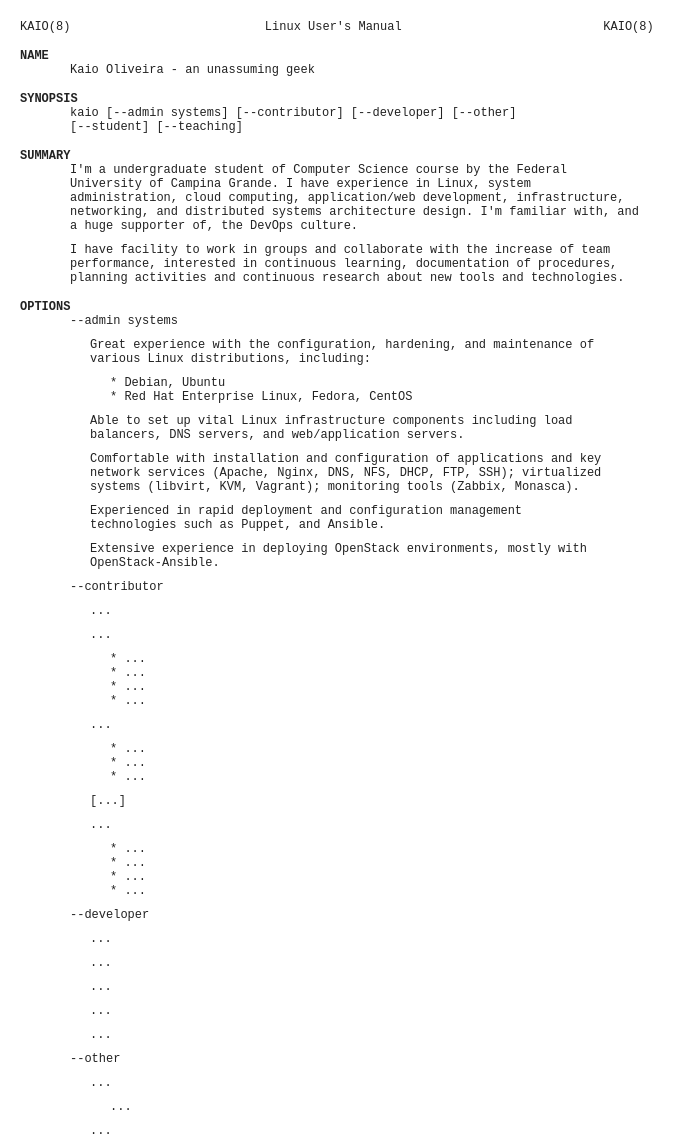
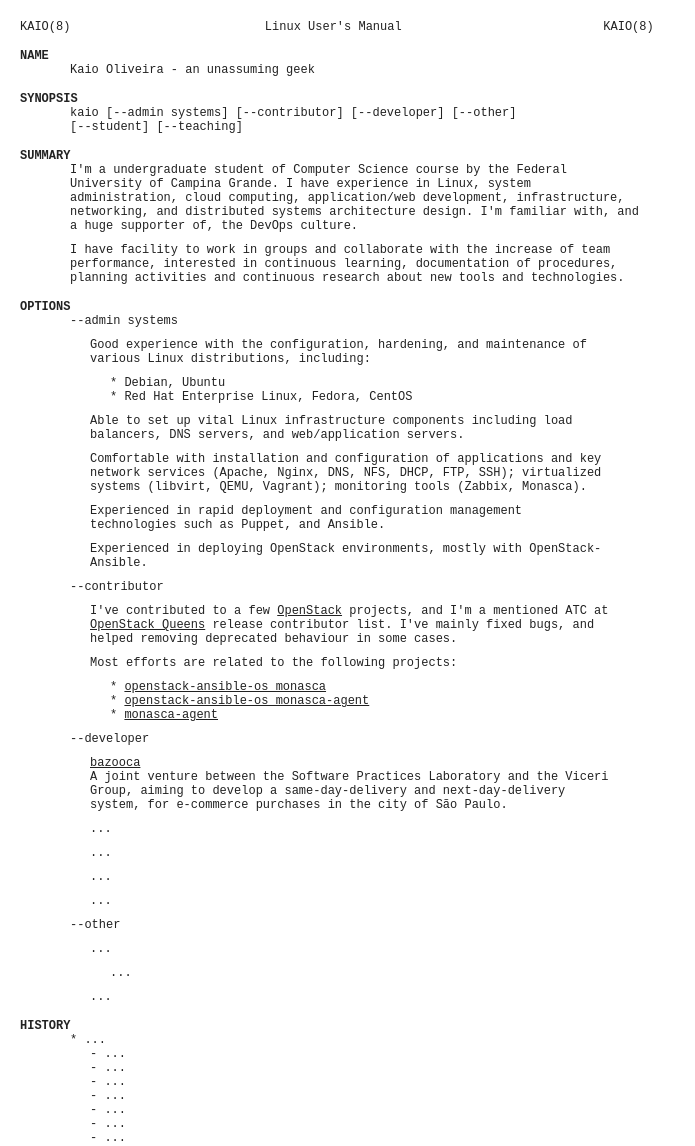
Before and after one commit to kaiokmo/kaiokmo.github.io, a plain HTML site: page index.html in a window 1280 px wide. Shown: the top 1146 px of the page, without its empty margins (0-695 px from the left). Drawn offline with Linux system fonts and the light colour scheme.

Commit message:
Update info

```diff
--- a/index.html
+++ b/index.html
@@ -37,7 +37,7 @@
   --admin systems
 </p>
 <p class="doublesubtext">
-  Great experience with the configuration, hardening, and maintenance of various Linux distributions,
+  Good experience with the configuration, hardening, and maintenance of various Linux distributions,
   including:
 </p>
 <p class="triplesubtext">
@@ -50,55 +50,38 @@
 </p>
 <p class="doublesubtext">
   Comfortable with installation and configuration of applications and key network services (Apache,
-  Nginx, DNS, NFS, DHCP, FTP, SSH); virtualized systems (libvirt, KVM, Vagrant); monitoring tools (Zabbix, Monasca).
+  Nginx, DNS, NFS, DHCP, FTP, SSH); virtualized systems (libvirt, QEMU, Vagrant); monitoring tools (Zabbix, Monasca).
 </p>
 <p class="doublesubtext">
   Experienced in rapid deployment and configuration management technologies such as Puppet, and Ansible.
 </p>
 <p class="doublesubtext">
-  Extensive experience in deploying OpenStack environments, mostly with OpenStack-Ansible.
+  Experienced in deploying OpenStack environments, mostly with OpenStack-Ansible.
 </p>
 <p class="subtext">
   --contributor
 </p>
 <p class="doublesubtext">
-  ...
+  I've contributed to a few <a href="https://www.openstack.org/" target=_blank>OpenStack</a> projects, and I'm a mentioned ATC
+  at <a href="https://www.openstack.org/software/queens/" target=_blank>OpenStack Queens</a> release contributor
+  list. I've mainly fixed bugs, and helped removing deprecated behaviour in some cases.
 </p>
 <p class="doublesubtext">
-  ...
+  Most efforts are related to the following projects:
 </p>
 <p class="triplesubtext">
-  * ...<br />
-  * ...<br />
-  * ...<br />
-  * ...<br />
-</p>
-<p class="doublesubtext">
-  ...
-</p>
-<p class="triplesubtext">
-  * ...<br />
-  * ...<br />
-  * ...<br />
-</p>
-<p class="doublesubtext">
-  [...]
-</p>
-<p class="doublesubtext">
-  ...
-</p>
-<p class="triplesubtext">
-  * ...<br />
-  * ...<br />
-  * ...<br />
-  * ...<br />
+  * <a href="https://github.com/openstack/openstack-ansible-os_monasca" target=_blank>openstack-ansible-os_monasca</a><br />
+  * <a href="https://github.com/openstack/openstack-ansible-os_monasca-agent" target=_blank>openstack-ansible-os_monasca-agent</a><br />
+  * <a href="https://github.com/openstack/monasca-agent" target=_blank>monasca-agent</a><br />
 </p>
 
 <p class="subtext">
   --developer
 </p>
 <p class="doublesubtext">
-  ...
+  <a href="http://www.bazooca.com.br" target=_blank>bazooca</a><br/ >
+  A joint venture between the Software Practices Laboratory and the Viceri Group, aiming to develop a same-day-delivery and
+  next-day-delivery system, for e-commerce purchases in the city of São Paulo.
 </p>
 <p class="doublesubtext">
   ...
```
